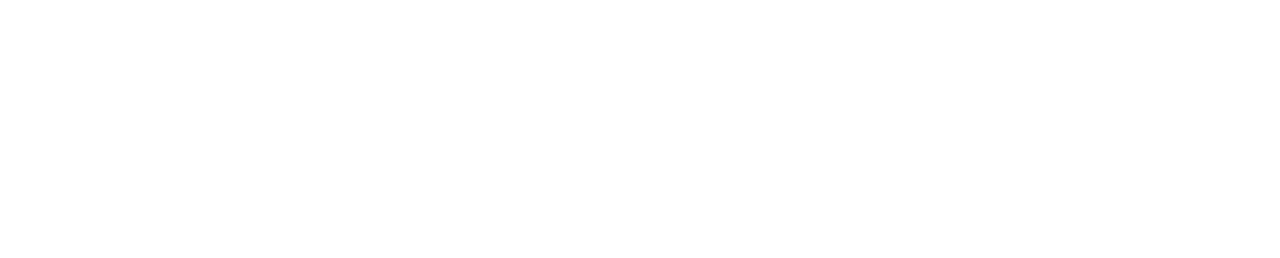
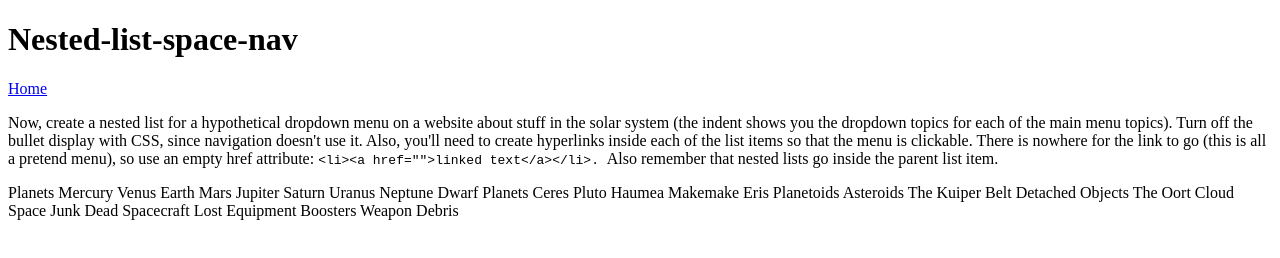
Before and after one commit to brodybane48-dotcom/ex-4, a plain HTML site: page nested-list-space-nav.html/nested-list-space-nav.html in a window 1280 px wide. Drawn offline with Linux system fonts and the light colour scheme.

Commit message:
instructions of nested done

```diff
--- a/nested-list-space-nav.html/nested-list-space-nav.html
+++ b/nested-list-space-nav.html/nested-list-space-nav.html
@@ -0,0 +1,44 @@
+<!DOCTYPE html>
+<html lange="en">
+    <head>
+        <meta charset="UTF-8">
+        <meta name="viewport" content="width=device-width, initial-scale=1.0">
+        <title>Exercise-4</title>
+    </head>
+    <body>
+        <h1>Nested-list-space-nav</h1>
+        <a href="../index.html">Home</a>
+            <p>
+                Now, create a nested list for a hypothetical dropdown menu on a website about stuff in the solar system (the indent shows you the dropdown topics for each of the main menu topics). Turn off the bullet display with CSS, since navigation doesn't use it. Also, you'll need to create hyperlinks inside each of the list items so that the menu is clickable. There is nowhere for the link to go (this is all a pretend menu), so use an empty href attribute:
+                <code>
+                    &lt;li&gt;&lt;a href=""&gt;linked text&lt;/a&gt;&lt;/li&gt;.
+                </code>
+                Also remember that nested lists go inside the parent list item.
+            </p>
+Planets
+Mercury
+Venus
+Earth
+Mars
+Jupiter
+Saturn
+Uranus
+Neptune
+Dwarf Planets
+Ceres
+Pluto
+Haumea
+Makemake
+Eris
+Planetoids
+Asteroids
+The Kuiper Belt
+Detached Objects
+The Oort Cloud
+Space Junk
+Dead Spacecraft
+Lost Equipment
+Boosters
+Weapon Debris
+    </body>
+</html>
```
Also changed, not shown: flat-list.html/flat-list.html (+1 -0 lines).
